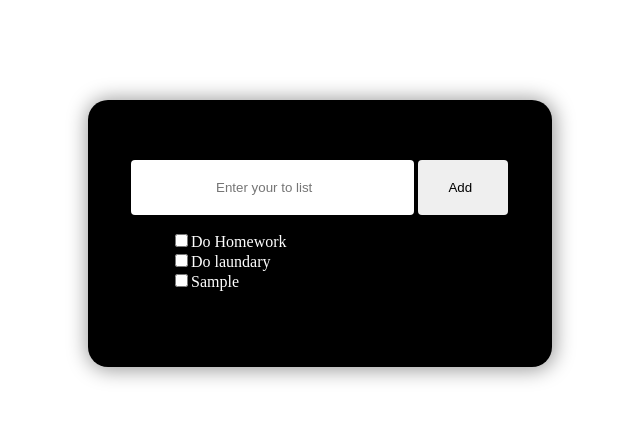
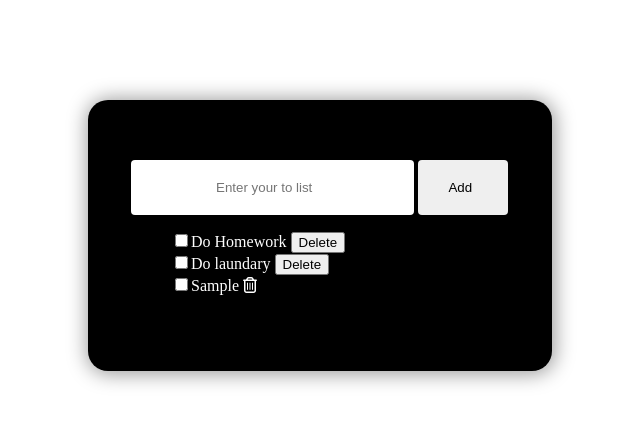
Before and after one commit to muwahib/toDoList_html-css-javascript, a plain HTML site: page index.html in a window 1280 px wide. Both pictures are taken after typing "Sample" into the empty fields and a click on the button "Add". Shown: the whole page, without its empty margins (20-660 px from the left). Drawn offline with Linux system fonts and the light colour scheme.

Commit message:
3rd commit

```diff
--- a/assets/app.js
+++ b/assets/app.js
@@ -1,11 +1,17 @@
 let todobtn = document.querySelector(".todobtn")
 todobtn.addEventListener('click', function () {
     todolist();
+    checklist();
+    delete_check();
+})
+let del_button = document.querySelector(".del_button")
+del_button.addEventListener('click', function () {
 
+    delete_check();
 })
 function todolist() {
     var todo_template = ` <li>
-    <input type="checkbox" id="check" name="accept" onchange="checklist(this.value)"/>Do Homework
+    <input type="checkbox" id="check" name="accept" onchange="checklist(this)" />Do Homework
   </li>`
     var input = document.getElementById("input");
     var todoHolder = document.getElementById("todoholder")
@@ -18,14 +24,27 @@ function todolist() {
         checkbox.innerHTML = input.value;
         li.innerHTML = input.value;
         todoHolder.innerHTML += ` <li>
-        <input type="checkbox" id="check" name="accept" onchange="checklist(this.value)" />${input.value}
-      </li>`
+        <input type="checkbox" id="check" name="accept" onchange="checklist(this)" />${input.value}
+        <i class="fa-regular fa-trash-can"></i></li>`
         input.value = "";
     }
 }
+function checklist(checkbox){
 
-function checklist(value){
+  if (checkbox.checked) {
+    checkbox.parentElement.classList.add("done");
+  } else {
+    checkbox.parentElement.classList.remove("done");
+  }
+}
 
-    //checked
-    //unchecked
+function delete_check(){
+    var checkbox = document.createElement("input")
+    checkbox.setAttribute("type", "checkbox")
+    if (checkbox.checked) {
+        checkbox.parentElement.classList.remove("done");
+      } else {
+        alert("wow");
+      }
+
 }
--- a/index.html
+++ b/index.html
@@ -21,12 +21,10 @@
           <input type="text" placeholder="Enter your to list" id="input" />
           <button class="todobtn">Add</button>
           <ul id="todoholder">
-            <li>
-              <input type="checkbox" id="check" name="accept" onchange="checklist()" />Do Homework
-            </li>
-            <li>
-              <input type="checkbox" id="check" name="accept" onchange="checklist()"/>Do laundary
-            </li>
+            <li><input type="checkbox" id="check" name="accept" onchange="checklist(this) " />Do Homework
+              <button class="del_button" onchange="delete_check(this)">Delete</button></li>
+            <li><input type="checkbox" id="check" name="accept" onchange="checklist(this)" />Do laundary
+              <button class="del_button">Delete</button></li>
           </ul>
         </div>
       </div>
--- a/styles.css
+++ b/styles.css
@@ -23,3 +23,7 @@
 li{
     list-style-type: none;
 }
+.done{
+    text-decoration: line-through;
+    color: white;
+}
```
